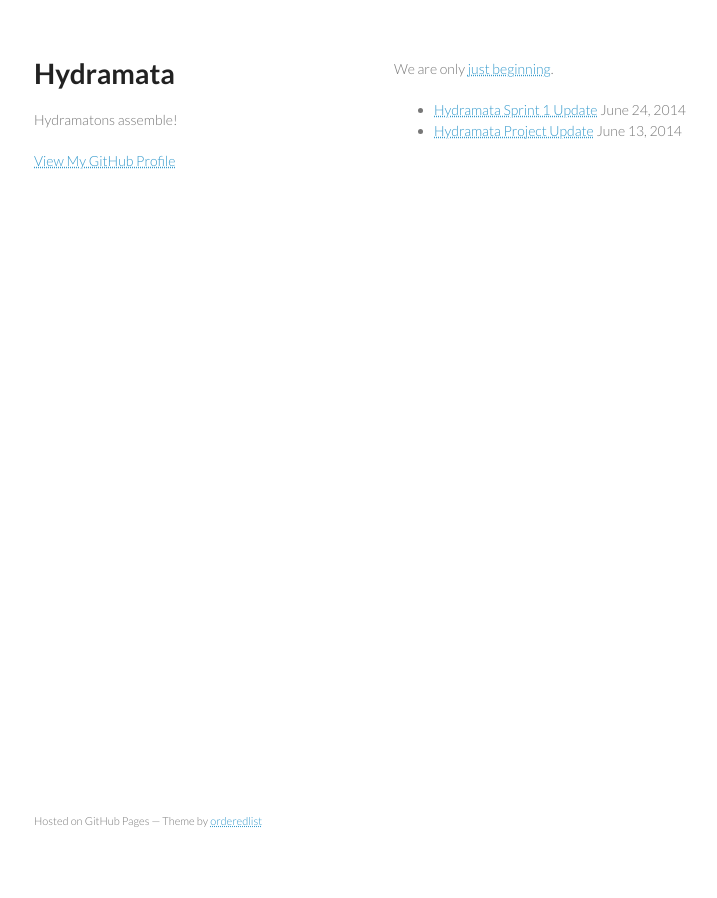
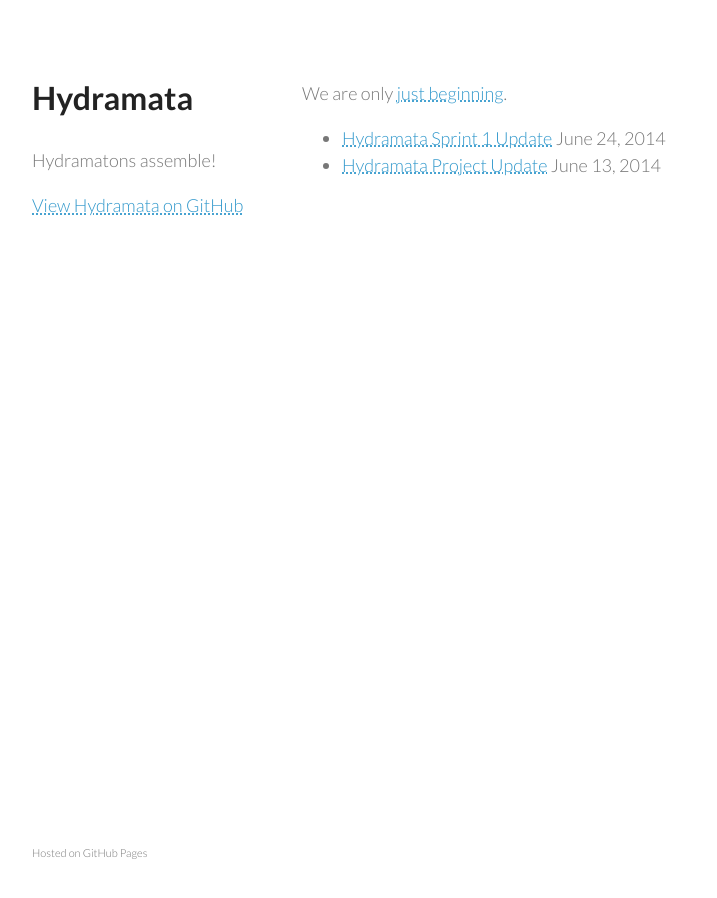
Before and after one commit to Hydramata/hydramata.github.com, a Jekyll site: the page built from index.html, in a window 1280 px wide. Shown: the whole page, without its empty margins (176-893 px from the left). Built offline with Jekyll 4.4.1, drawn with Linux system fonts in a browser that asks for light colours.

Commit message:
Stripping out unused styles; increasing body text size

```diff
--- a/_layouts/boilerplate.html
+++ b/_layouts/boilerplate.html
@@ -20,7 +20,7 @@
         <p>Hydramatons assemble!</p>
 
 
-        <p class="view"><a href="https://github.com/Hydramata">View My GitHub Profile</a></p>
+        <p class="view"><a href="https://github.com/Hydramata">View Hydramata on GitHub</a></p>
 
       </header>
 
@@ -29,7 +29,7 @@
       </main>
 
       <footer>
-        <p><small>Hosted on GitHub Pages &mdash; Theme by <a href="https://github.com/orderedlist">orderedlist</a></small></p>
+        <p><small>Hosted on GitHub Pages</small></p>
       </footer>
     </div>
     <script src="/javascripts/scale.fix.js"></script>
--- a/stylesheets/styles.css
+++ b/stylesheets/styles.css
@@ -1,19 +1,21 @@
 @import url(https://fonts.googleapis.com/css?family=Lato:300italic,700italic,300,700);
 
 body {
-  padding:50px;
-  font:14px/1.5 Lato, "Helvetica Neue", Helvetica, Arial, sans-serif;
+  padding:4em;
+  font-size:14px;
+  line-height:1.5;
+  font-family: Lato, "Helvetica Neue", Helvetica, Arial, sans-serif;
   color:#777;
   font-weight:300;
 }
 
 h1, h2, h3, h4, h5, h6 {
   color:#222;
-  margin:0 0 20px;
+  margin:0 0 1em;
 }
 
 p, ul, ol, table, pre, dl {
-  margin:0 0 20px;
+  margin:0 0 1em;
 }
 
 h1, h2, h3 {
@@ -21,7 +23,7 @@
 }
 
 h1 {
-  font-size:28px;
+  font-size:22px;
 }
 
 h2 {
@@ -34,7 +36,6 @@
 
 a {
   color:#39c;
-  font-weight:400;
   text-decoration:underline;
   -webkit-text-decoration-style:dotted;
   -moz-text-decoration-style:dotted;
@@ -53,7 +54,7 @@
 }
 
 .wrapper {
-  width:860px;
+  width:48em;
   margin:0 auto;
 }
 
@@ -103,73 +104,15 @@
 }
 
 header {
-  width:270px;
+  width:12em;
   float:left;
   position:fixed;
 }
 
-header ul {
-  list-style:none;
-  height:40px;
-
-  padding:0;
-
-  background: #eee;
-  background: -moz-linear-gradient(top, #f8f8f8 0%, #dddddd 100%);
-  background: -webkit-gradient(linear, left top, left bottom, color-stop(0%,#f8f8f8), color-stop(100%,#dddddd));
-  background: -webkit-linear-gradient(top, #f8f8f8 0%,#dddddd 100%);
-  background: -o-linear-gradient(top, #f8f8f8 0%,#dddddd 100%);
-  background: -ms-linear-gradient(top, #f8f8f8 0%,#dddddd 100%);
-  background: linear-gradient(top, #f8f8f8 0%,#dddddd 100%);
-
-  border-radius:5px;
-  border:1px solid #d2d2d2;
-  box-shadow:inset #fff 0 1px 0, inset rgba(0,0,0,0.03) 0 -1px 0;
-  width:270px;
-}
-
-header li {
-  width:89px;
-  float:left;
-  border-right:1px solid #d2d2d2;
-  height:40px;
-}
-
-header ul a {
-  line-height:1;
-  font-size:11px;
-  color:#999;
-  display:block;
-  text-align:center;
-  padding-top:6px;
-  height:40px;
-}
-
-strong {
-  color:#222;
-  font-weight:700;
-}
-
-header ul li + li {
-  width:88px;
-  border-left:1px solid #fff;
-}
-
-header ul li + li + li {
-  border-right:none;
-  width:89px;
-}
-
-header ul a strong {
-  font-size:14px;
-  display:block;
-  color:#222;
-}
-
 main {
-  width:500px;
+  width:33em;
   float:right;
-  padding-bottom:50px;
+  padding-bottom:4em;
 }
 
 small {
@@ -180,14 +123,14 @@
   border:0;
   background:#e5e5e5;
   height:1px;
-  margin:0 0 20px;
+  margin:0 0 1em;
 }
 
 footer {
-  width:270px;
+  width:12em;
   float:left;
   position:fixed;
-  bottom:50px;
+  bottom:1em;
 }
 
 .outline-numbering ol {list-style-type:none; padding-left:1.5em;}
@@ -236,15 +179,10 @@
   header a small {
     display:inline;
   }
-
-  header ul {
-    position:absolute;
-    right:50px;
-    top:52px;
-  }
 }
 
 @media print, screen and (max-width: 720px) {
+
   body {
     word-wrap:break-word;
   }
@@ -253,7 +191,7 @@
     padding:0;
   }
 
-  header ul, header p.view {
+  header p.view {
     position:static;
   }
 
@@ -272,6 +210,16 @@
   }
 }
 
+@media print, screen and (min-width: 960px) {
+  body {
+    font-size:18px;
+  }
+
+  h1 {
+    font-size:32px;
+  }
+}
+
 @media print {
   body {
     padding:0.4in;
```
